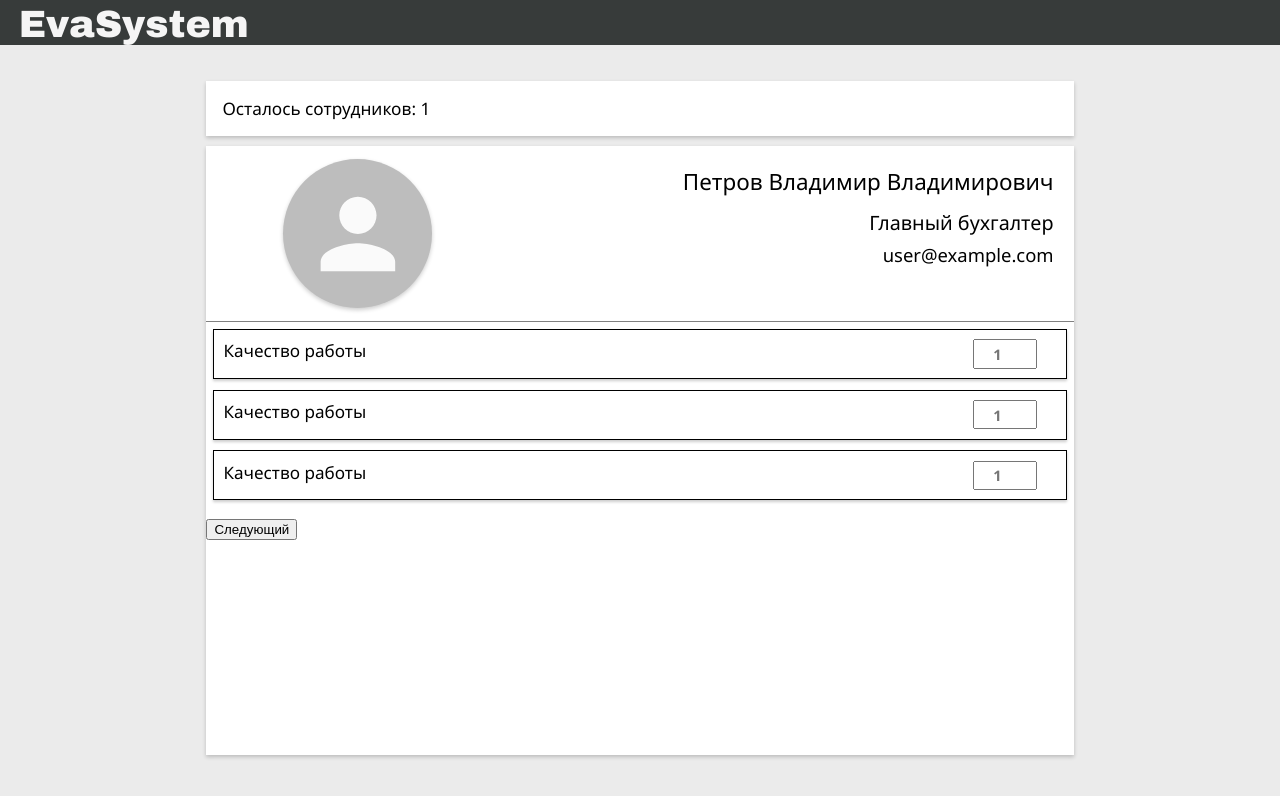
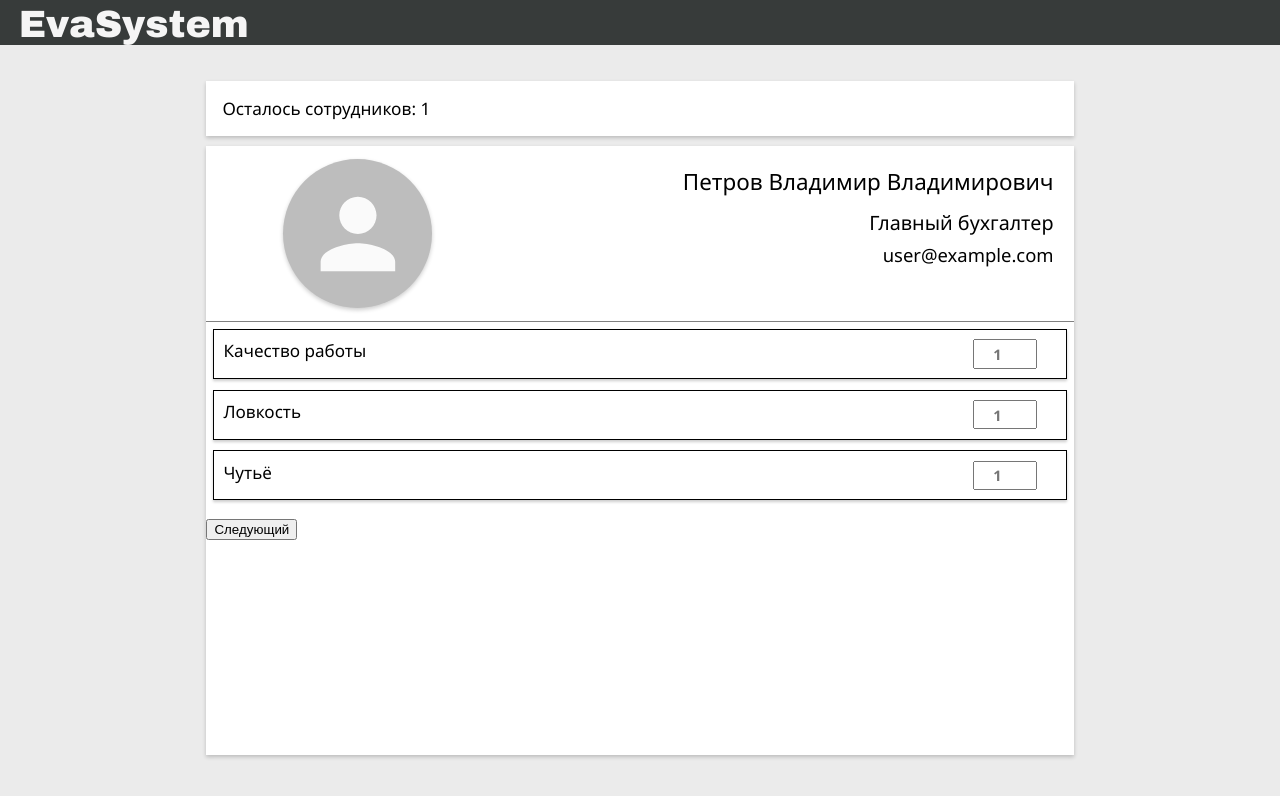
Before and after one commit to AltuninAndrew/EvaSystemClient, a React (Create React App) app: page /user/evaluation in a window 1280 px wide. Shown: the top 796 px of the page. Built offline with nearby package versions, Linux system fonts and the light colour scheme.

Commit message:
Implemented Evaluation form

```diff
--- a/src/UserPages/EvaluationUserPage/EvaluationFormComponent/EvaluationFormComponent.jsx
+++ b/src/UserPages/EvaluationUserPage/EvaluationFormComponent/EvaluationFormComponent.jsx
@@ -1,36 +1,70 @@
 import React from 'react';
 import classes from "./EvaluationFormComponent.module.css";
-import {Field} from "redux-form";
+import {Field, reduxForm, reset} from "redux-form";
+import {required} from "../../../Validators/validators";
 
-const CriterionElement = () => {
+let criterions = ["Качество работы", "Ловкость","Чутьё"];
+
+const CriterionElement = (props) => {
     return (
         <div className={classes.crit_element_wrapper}>
             <div className={classes.crit_name_txt}>
-                Качество работы
+                {props.name}
             </div>
-            <input
+
+            <Field
+                component={"input"}
+                type={"number"}
                 className={classes.input_score}
                 placeholder="1"
                 step="1" min="1" max="10"
-                type="number"
+                validate={[required]}
+                name={props.name}
             />
-
         </div>
     );
 };
 
+const EvaluationForm = (props) =>{
+    let criterionElements = criterions.map((crit, index) => (<CriterionElement name={crit} key={index}/>));
+    return(
+        <form onSubmit={props.handleSubmit}>
+            <div className={classes.main_wrapper}>
+                <div className={classes.criterions_wrapper}>
+                    {criterionElements}
+                </div>
+                <div>
+                    <button>Следующий</button>
+                </div>
+            </div>
+        </form>
+    );
+};
+
+const afterSubmit = (result, dispatch) =>{
+
+};
+
+const EvaluationReduxForm = reduxForm({form: 'addCriterion', onSubmitSuccess: afterSubmit})(EvaluationForm);
+
+
 const EvaluationFormComponent = () => {
+    const onSubmitForm = (formData) => {
+        let raw = JSON.stringify(formData).split(/"(.*?)"/).filter(e=>e!=="{" && e!=="}" && e!=="," && e!==":");
+        let objs=[];
+        for(let i =0; i<raw.length;i++){
+            if(i%2===0) {
+                objs.push({
+                    name:raw[i],
+                    score:raw[i+1],
+                })
+            }
+        }
+        console.log(objs);
+    };
+
     return (
-        <div className={classes.main_wrapper}>
-            <div className={classes.criterions_wrapper}>
-                <CriterionElement/>
-                <CriterionElement/>
-                <CriterionElement/>
-            </div>
-            <div>
-                <button>Следующий</button>
-            </div>
-        </div>
+        <EvaluationReduxForm onSubmit={onSubmitForm}/>
     );
 };
 
```
